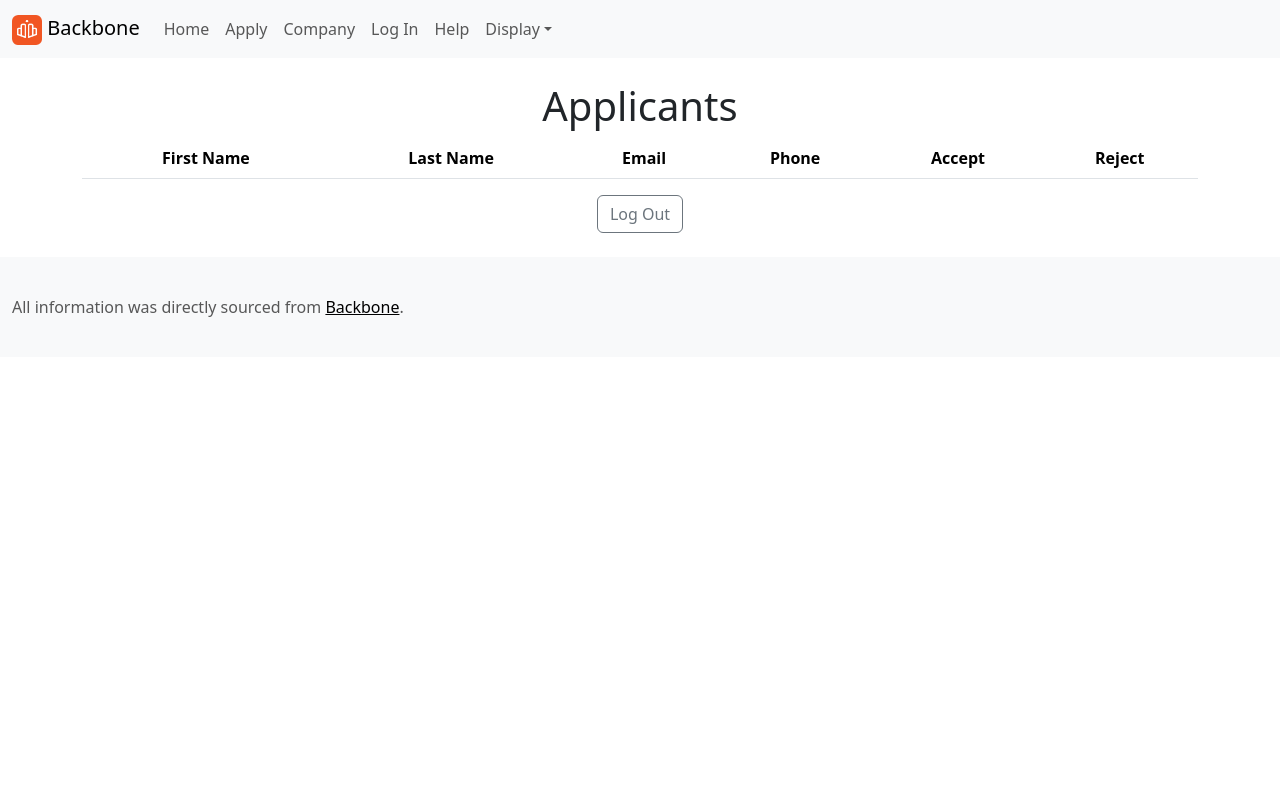
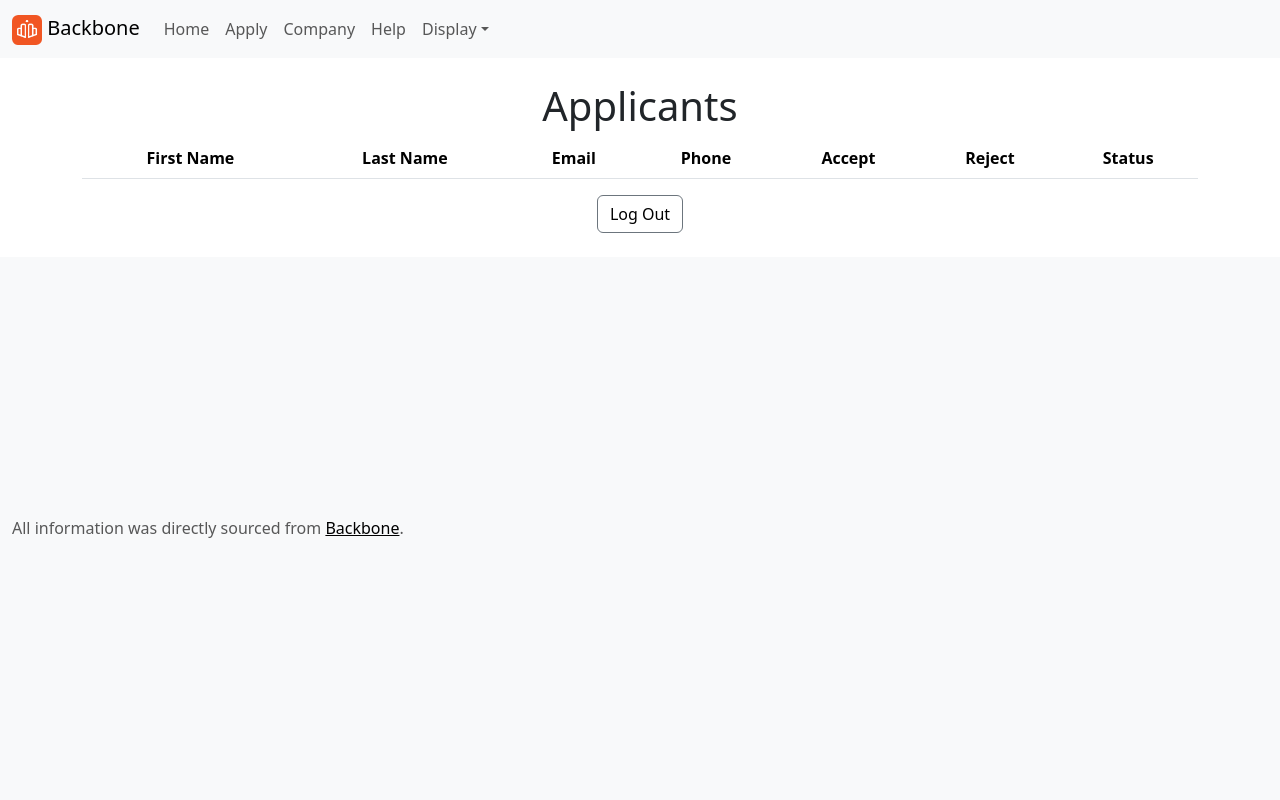
Before and after one commit to alentheguy/backbonejobapp2, a Django app: page /core/adminpage/ in a window 1280 px wide. Run offline with Django 4.2, Linux system fonts and the light colour scheme; lists and menus that the app fills with data are empty; some libraries are stand-ins or nearby versions.

Commit message:
fixed some things

```diff
--- a/core/static/css/styles.css
+++ b/core/static/css/styles.css
@@ -1,5 +1,7 @@
 body {
-  min-height: 110%;
+  min-height: 100vh;
+  display: flex;
+  flex-direction: column;
 }
 .list-group {
   width: 100% !important;
@@ -19,8 +21,8 @@
 }
 .list-group-item:hover {
   transform: scaleX(1.1);
-  border: 2px solid #f15623;
-  box-shadow: 0 0 10px rgba(241, 87, 35, 1);
+  border: 2px solid #0d6efd;
+  box-shadow: 0 0 10px rgba(13, 110, 253, 1);
 }
 .list {
   padding-left: 2rem;
@@ -35,11 +37,15 @@
 .img-fluid:hover {
   transform: scale(1.04);
 }
+.btn{
+  color: black;
+}
 .btn:hover {
-  border-color: blue;
-  /* color: #fff;
-  background-color: #333; */
-  box-shadow: 0 0 10px rgba(241, 87, 35, 1);
+  color: black;
+  border-color: #0d6efd;
+  /* color: #fff; */
+  background-color: transparent;
+  box-shadow: 0 0 10px rgba(13, 110, 253, 1);
 }
 .formcont {
   margin-top: 10px;
@@ -74,8 +80,14 @@
     top: 3%; /* End position */
   }
 }
-@include color-mode(dark) {
-  btn.hover{
-    border-color: #f15623;
-  }
+[data-bs-theme=dark] .btn {
+  color: white;
 }
+[data-bs-theme=dark] .btn:hover {
+  border-color: #f15623;
+  box-shadow: 0 0 10px rgba(241, 87, 35, 1);
+}
+[data-bs-theme=dark] .list-group-item:hover {
+  border: 2px solid #f15623;
+  box-shadow: 0 0 10px rgba(241, 87, 35, 1);
+}
--- a/core/templates/adminpage.html
+++ b/core/templates/adminpage.html
@@ -1,5 +1,10 @@
 {% extends "base_generic.html" %}
 {% load static %}
+{% block topnav %}
+    <a class="nav-link" href="{% url 'application' %}">Apply</a>
+    <a class="nav-link" href="{% url 'companybio' %}">Company</a>
+    <a class="nav-link" href="{% url 'help' %}">Help</a>
+{% endblock %}
 {% block content %}
 <div class="container text-center">
     <div class="container text-center">
@@ -16,6 +21,7 @@
                 <th>Phone</th>
                 <th>Accept</th>
                 <th>Reject</th>
+                <th>Status</th>
             </tr>
         </thead>
         <tbody id="appstable">
@@ -27,7 +33,7 @@
 // Import the functions you need from the SDKs you need
 import { initializeApp } from "https://www.gstatic.com/firebasejs/10.9.0/firebase-app.js";
 import { getAnalytics } from "https://www.gstatic.com/firebasejs/10.9.0/firebase-analytics.js";
-import { getFirestore, collection, doc, getDocs, query, where } from "https://www.gstatic.com/firebasejs/10.9.0/firebase-firestore.js";
+import { getFirestore, collection, doc, getDocs, query, where, deleteDoc } from "https://www.gstatic.com/firebasejs/10.9.0/firebase-firestore.js";
 import { getStorage, ref, uploadBytes } from "https://www.gstatic.com/firebasejs/10.9.0/firebase-storage.js";
 import { getAuth, onAuthStateChanged } from "https://www.gstatic.com/firebasejs/10.9.0/firebase-auth.js";
 // TODO: Add SDKs for Firebase products that you want to use
@@ -54,15 +60,29 @@
 
 const apps = await getDocs(appsq);
 apps.forEach((doc) => {
+    console.log(doc.id);
     const firebaseAppData = doc.data();
-    const buttons = '';
 
-    appstable.innerHTML += '<tr><td>' + firebaseAppData.FirstName + '</td><td>' + firebaseAppData.LastName + '</td><td>' + firebaseAppData.Email + '</td><td>' + firebaseAppData.Number + '</td><td><button type="button" class="btn btn-outline-success" onclick=\'emailAccept(\"' + firebaseAppData.FirstName + '\", \"' + firebaseAppData.Email + '\")\'>Accept</button></td><td><button type="button" class="btn btn-outline-danger" onclick=\'emailReject(\"' + firebaseAppData.FirstName + '\", \"' + firebaseAppData.Email + '\")\'>Reject</button></td></tr>';
+    appstable.innerHTML += '<tr id="' + doc.id + '"><td>' + firebaseAppData.FirstName + '</td><td>' + firebaseAppData.LastName + '</td><td>' + firebaseAppData.Email + '</td><td>' + firebaseAppData.Number + '</td><td><button type="button" class="btn btn-outline-success" onclick=\'emailAccept(\"' + firebaseAppData.FirstName + '\", \"' + firebaseAppData.Email + '\", \"' + doc.id + '\")\'>Accept</button></td><td><button type="button" class="btn btn-outline-danger" onclick=\'emailReject(\"' + firebaseAppData.FirstName + '\", \"' + firebaseAppData.Email + '\")\'>Reject</button></td><td id="status' + doc.id + '"></td></tr>';
 });
-
+//document.getElementById("deleteapp").addEventListener('click', function(e) {
+//    await deleteDoc(doc(db, "apps", id));
+//})
+function deleteDocument(docId) {
+    // Delete the document using the Firestore SDK
+    firestore.collection("apps").doc(docId).delete().then(function() {
+        console.log("Document successfully deleted!");
+        // Remove the corresponding table row from the HTML
+        var row = document.getElementById(docId);
+        row.parentNode.removeChild(row);
+    }).catch(function(error) {
+        console.error("Error removing document: ", error);
+    });
+}
 </script>
 <script>
-function emailAccept(FirstName, Email){
+function emailAccept(FirstName, Email, id){
+    if(confirm("Are you sure you want to accept " + FirstName + "'s application?") == true ){
         const firstName = FirstName;
         const email = Email;
         emailjs.send("service_5yzl0nh","template_yf4mzzd",{
@@ -73,11 +93,14 @@
         })
         .then(function(response) {
             console.log('SUCCESS!', response.status, response.text);
+            document.getElementById("status" + id).innerHTML = "Accepted";
         }, function(error) {
             console.error('FAILED...', error);
         });
     }
+}
 function emailReject(FirstName, Email){
+    if(confirm("Are you sure you want to reject " + FirstName + "'s application?") == true ){
         const firstName = FirstName;
         const email = Email;
         emailjs.send("service_5yzl0nh","template_yf4mzzd",{
@@ -88,9 +111,11 @@
         })
         .then(function(response) {
             console.log('SUCCESS!', response.status, response.text);
+            document.getElementById("status" + id).innerHTML = "Rejected";
         }, function(error) {
             console.error('FAILED...', error);
         });
     }
+}
 </script>
 {% endblock %}
--- a/core/templates/application.html
+++ b/core/templates/application.html
@@ -106,6 +106,7 @@
                                             • An example of a social media post
                                             • A plan to develop awareness of the fundraising event and organization.
                                         </label>
+                                    </div>
                                 </div>
                             </div>
                             <div class="mb-3" id="challengeSubmission" style="display: none;">
--- a/core/templates/base_generic.html
+++ b/core/templates/base_generic.html
@@ -48,8 +48,8 @@
               {% block topnav %}
                 <a class="nav-link" href="{% url 'application' %}">Apply</a>
                 <a class="nav-link" href="{% url 'companybio' %}">Company</a>
+                <a class="nav-link" href="{% url 'help' %}">Help</a>
                 <a class="nav-link" href="{% url 'login' %}" id="logElement">Log In</a>
-                <a class="nav-link" href="{% url 'help' %}">Help</a>
                 <a class="nav-link" href="{% url 'adminpage' %}" id="authElement" style="display: none;">My Page</a>
               {% endblock %}
               <li class="nav-item dropdown">
@@ -70,7 +70,7 @@
     {% block content %}
     {% endblock %}
     <br>
-    <nav class="navbar bg-body-tertiary" style="min-height: 100px; position absolute; bottom 0;">
+    <nav class="navbar bg-body-tertiary" style="min-height: 100px; position absolute; bottom 0; flex-grow: 1;">
       <div class="container-fluid">
         <span class="navbar-text">
           All information was directly sourced from
--- a/core/templates/login.html
+++ b/core/templates/login.html
@@ -9,7 +9,7 @@
 <div class="container-fluid">
     <div class="container text-center">
         <div class="row">
-            <h1>Log In</h1>
+            <h1>Admin Log In</h1>
         </div>
     </div>
     <div class="container" style="margin-bottom: 1.25rem;">
```
Also changed, not shown: core/templates/index.html (+6 -2 lines), db.sqlite3. Lines whose indentation alone changed are shown as unchanged.
